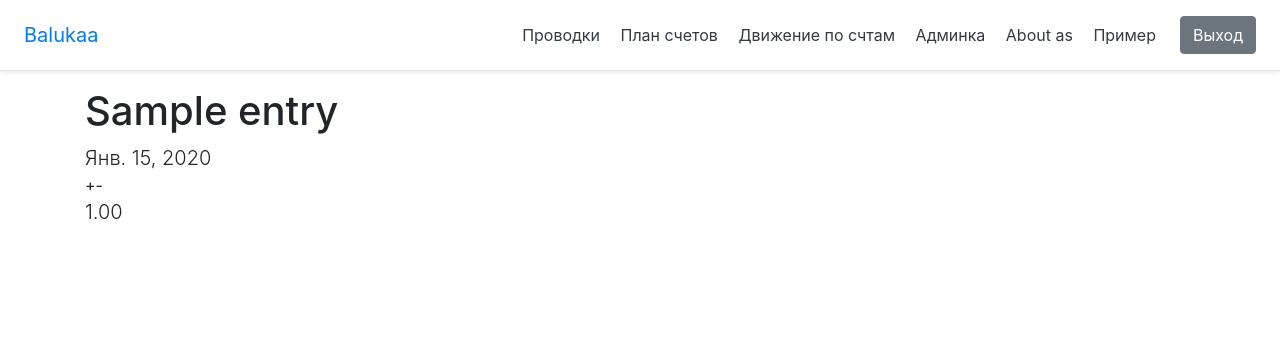
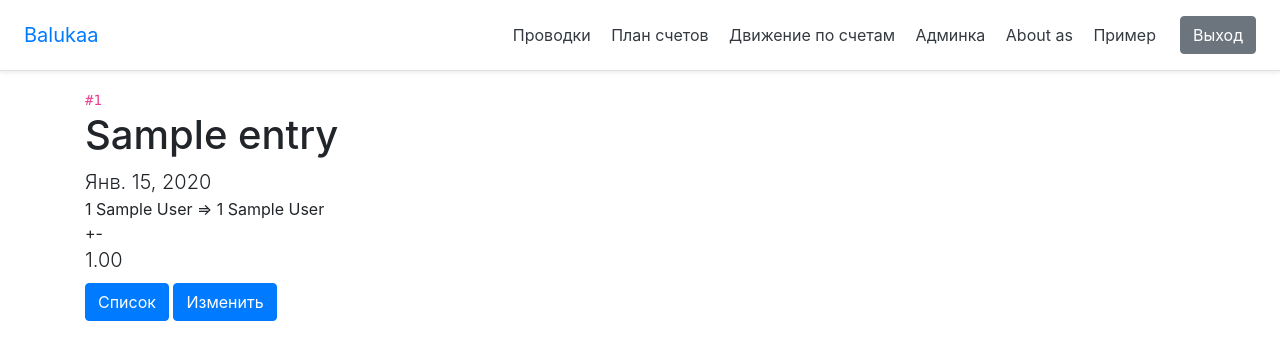
Before and after one commit to shaj/balukaa, a Django app: page /entry/1/ in a window 1280 px wide. Shown: the top 360 px of the page. Run offline with Django 3.2, Linux system fonts and the light colour scheme; a user stored in the database is signed in; tables that the repository leaves empty hold one stand-in row (values such as "Sample post"); some libraries are stand-ins or nearby versions.

Commit message:
Entry-det and entry-edit forms

```diff
--- a/balukaa/ledger/models.py
+++ b/balukaa/ledger/models.py
@@ -11,7 +11,7 @@ class Account(models.Model):
     is_active = models.BooleanField(default=False)
 
     def __str__(self):
-        return f'Account {self.number} {self.name}'
+        return f'{self.number} {self.name}'
 
     class Meta:
         verbose_name = "Счет"
@@ -44,7 +44,7 @@ class Entry(models.Model):
     updates_at = models.DateTimeField(default=timezone.now)
 
     def __str__(self):
-        return f'Проводка {self.name} {self.summ} {self.date}'
+        return f'{self.date} | {self.name} | {self.summ}'
 
     class Meta:
         verbose_name = "Проводка"
--- a/balukaa/ledger/templates/ledger/base.html
+++ b/balukaa/ledger/templates/ledger/base.html
@@ -15,7 +15,7 @@
     <nav class="my-2 my-md-0 mr-md-3">
       <a class="p-2 text-dark" href="{% url 'ledger' %}">Проводки</a>
       <a class="p-2 text-dark" href="{% url 'account' %}">План счетов</a>
-      <a class="p-2 text-dark" href="{% url 'move' %}">Движение по счтам</a>
+      <a class="p-2 text-dark" href="{% url 'move' %}">Движение по счетам</a>
       <a class="p-2 text-dark" href="/admin/">Админка</a>
       <a class="p-2 text-dark" href="{% url 'about' %}">About as</a>
       <a class="p-2 text-dark" href="{% url 'home' %}">Пример</a>
--- a/balukaa/ledger/templates/ledger/entry_det.html
+++ b/balukaa/ledger/templates/ledger/entry_det.html
@@ -3,8 +3,14 @@
 {% block title %}Бухгалтерские проводки{% endblock %}
 
 {% block content %}
+    <code>#{{ object.id }}</code>
     <h1>{{ object.name }}</h1>
     <span class='lead'>{{ object.date }} </span>
-    <div class='body'>{{ object.entryType }} </div>
+    <div>{{ object.lAccount }} =&gt; {{ object.fAccount }}</div>
+    <div class="body">{{ object.entryType }} </div>
     <span class='lead'>{{ object.summ }} </span>
+    <div class="mt-2">
+        <a class="btn btn-primary" href="/">Список</a>
+        <a class="btn btn-primary" href="/entry/edit/{{ object.id }}/">Изменить</a>
+    </div>
 {% endblock %}
--- a/balukaa/ledger/templates/ledger/index.html
+++ b/balukaa/ledger/templates/ledger/index.html
@@ -11,8 +11,9 @@
         <div class="alert alert-primary mt-2">
             <h3>{{ el.date }}</h3>
             <p>
+                <a class="btn btn-outline-success" href="entry/{{ el.id }}/">Детали</a>
+                <a class="btn btn-outline-success" href="entry/edit/{{ el.id }}/">Изменить</a>
                 {{ el }}
-                <a class="btn btn-primary-outline" href="entry/{{ el.id }}">Изменить</a>
             </p>
         </div>
     {% endfor %}
--- a/balukaa/ledger/views.py
+++ b/balukaa/ledger/views.py
@@ -72,5 +72,4 @@ class MoviListView(ListView):
 
     def get_queryset(self) -> QuerySet:
         queryset = Entry.objects.filter(is_enter=True).order_by("date")
-        print(queryset)
         return queryset
```
Also changed, not shown: balukaa/ledger/templates/ledger/move.html (+4 -4 lines), requirements.txt (deleted, +0 -44 lines).
